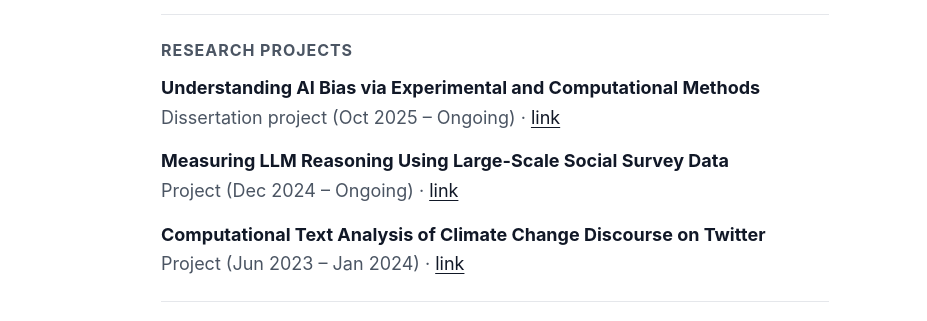
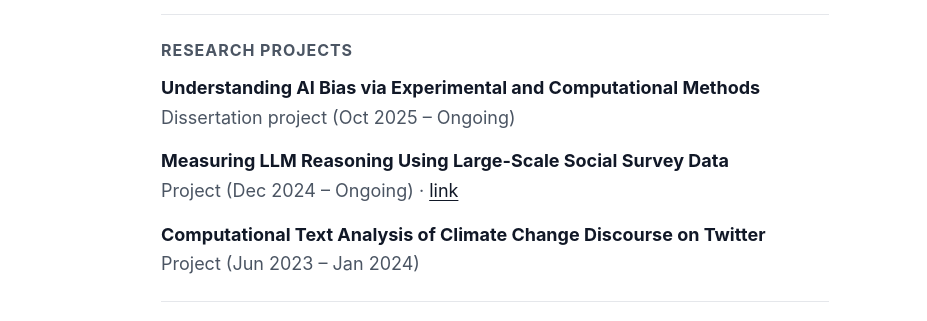
Before and after one commit to nicoleliuu/nicoleliuu.github.io, a plain HTML site: page index.html in a window 1280 px wide. Shown: the part 405-726 px from the top of the page, 353-1280 px from the left. Drawn offline with Linux system fonts and the light colour scheme.

Commit message:
Remove PDF links from research items in index.html
Removed PDF links from dissertation and project items.

```diff
--- a/index.html
+++ b/index.html
@@ -245,11 +245,9 @@
           <div class="item">
             <b>Understanding AI Bias via Experimental and Computational Methods</b>
             <div class="meta">
-              Dissertation project (Oct 2025 – Ongoing) ·
-              <a href="assets/ai_bias_dissertation.pdf" target="_blank" rel="noopener">link</a>
+              Dissertation project (Oct 2025 – Ongoing)
             </div>
           </div>
-
 
           <div class="item">
             <b>Measuring LLM Reasoning Using Large-Scale Social Survey Data</b>
@@ -262,8 +260,7 @@
           <div class="item">
             <b>Computational Text Analysis of Climate Change Discourse on Twitter</b>
             <div class="meta">
-              Project (Jun 2023 – Jan 2024) ·
-              <a href="assets/ipcc_twitter_project.pdf" target="_blank" rel="noopener">link</a>
+              Project (Jun 2023 – Jan 2024)
             </div>
           </div>
 
```
